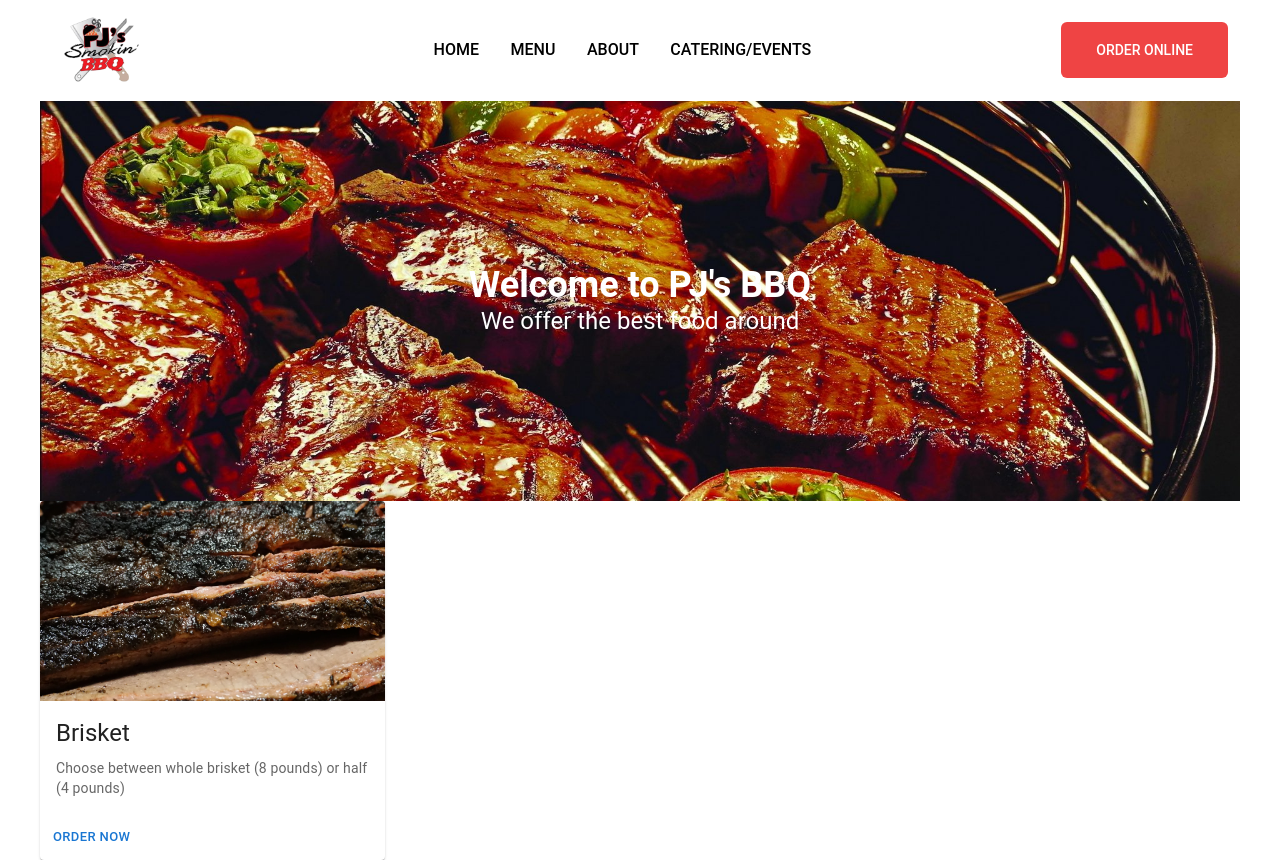
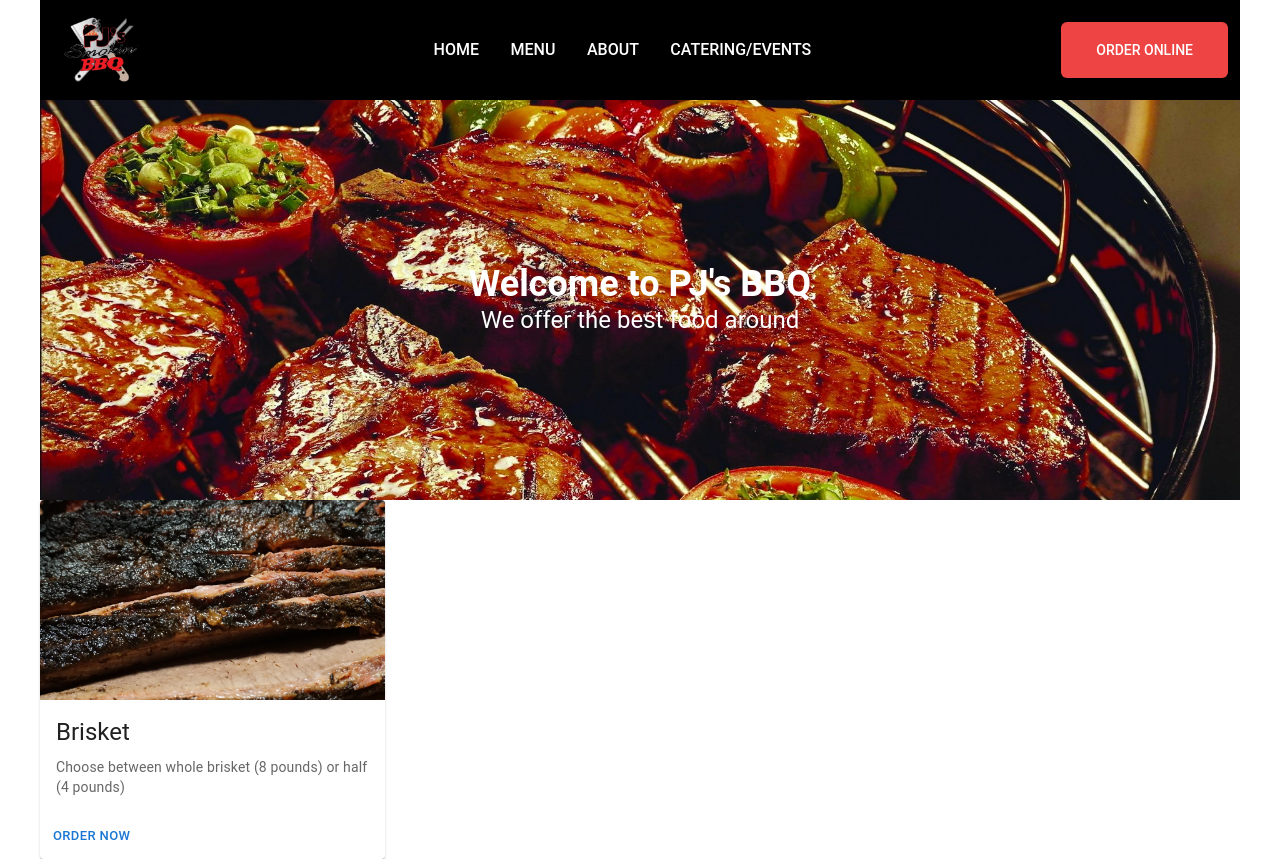
Before and after one commit to ChaseMoncrieffeMitchem/Pj-s-BBQ, a Next.js app: page / in a window 1280 px wide. Built offline with nearby package versions, Linux system fonts and the light colour scheme.

Commit message:
changed background nav color to black

```diff
--- a/components/navbar.jsx
+++ b/components/navbar.jsx
@@ -6,9 +6,9 @@
   return (
     <>
 
-        <header className="bg-transparent">
+        <header className="bg-black">
           <div className="transition duration-400 ease-in-out">
-            <div className="border-b border-white">
+
               <div className="max-w-[1244px] pl-[12px] pr-[12px]">
                 <div className="flex items-center justify-between">
                   <div className="flex-shrink-0 z-30">
@@ -23,7 +23,7 @@
                       <ul className="flex">
                         <li className="z-30 mt-[15px] mb-[15px]">
                           <Link
-                            className="pl-[31.5px] pr-31.5px block font-medium text-base uppercase text-black hover:text-red-400 transition-colors duration-300 ease-in-out"
+                            className="pl-[31.5px] pr-31.5px block font-medium text-base uppercase text-white hover:text-red-400 transition-colors duration-300 ease-in-out"
                             href={"/"}
                           >
                             Home
@@ -31,7 +31,7 @@
                         </li>
                         <li className="z-30 mt-[15px] mb-[15px]">
                           <Link
-                            className="pl-[31.5px] pr-31.5px block font-medium text-base uppercase text-black hover:text-red-400 transition-colors duration-300 ease-in-out"
+                            className="pl-[31.5px] pr-31.5px block font-medium text-base uppercase text-white hover:text-red-400 transition-colors duration-300 ease-in-out"
                             href={"/menu"}
                           >
                             Menu
@@ -39,7 +39,7 @@
                         </li>
                         <li className="z-30 mt-[15px] mb-[15px]">
                           <Link
-                            className="pl-[31.5px] pr-31.5px block font-medium text-base uppercase text-black hover:text-red-400 transition-colors duration-300 ease-in-out"
+                            className="pl-[31.5px] pr-31.5px block font-medium text-base uppercase text-white hover:text-red-400 transition-colors duration-300 ease-in-out"
                             href={"/about"}
                           >
                             About
@@ -47,7 +47,7 @@
                         </li>
                         <li className="z-30 mt-[15px] mb-[15px]">
                           <Link
-                            className="pl-[31.5px] pr-31.5px block font-medium text-base uppercase text-black hover:text-red-400 transition-colors duration-300 ease-in-out"
+                            className="pl-[31.5px] pr-31.5px block font-medium text-base uppercase text-white hover:text-red-400 transition-colors duration-300 ease-in-out"
                             href={"/catering-events"}
                           >
                             Catering/Events
@@ -69,7 +69,7 @@
                 </div>
 
               </div>
-            </div>
+
           </div>
         </header>
     </>
```
